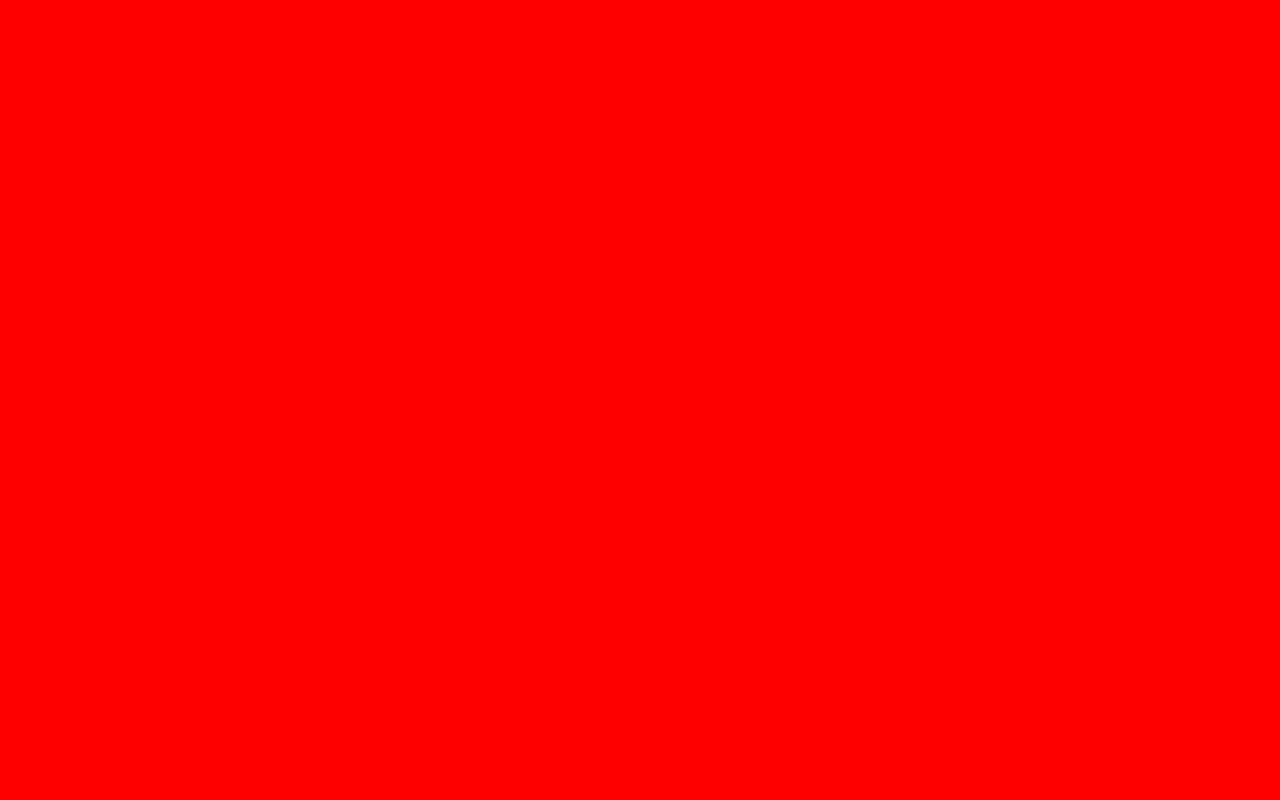
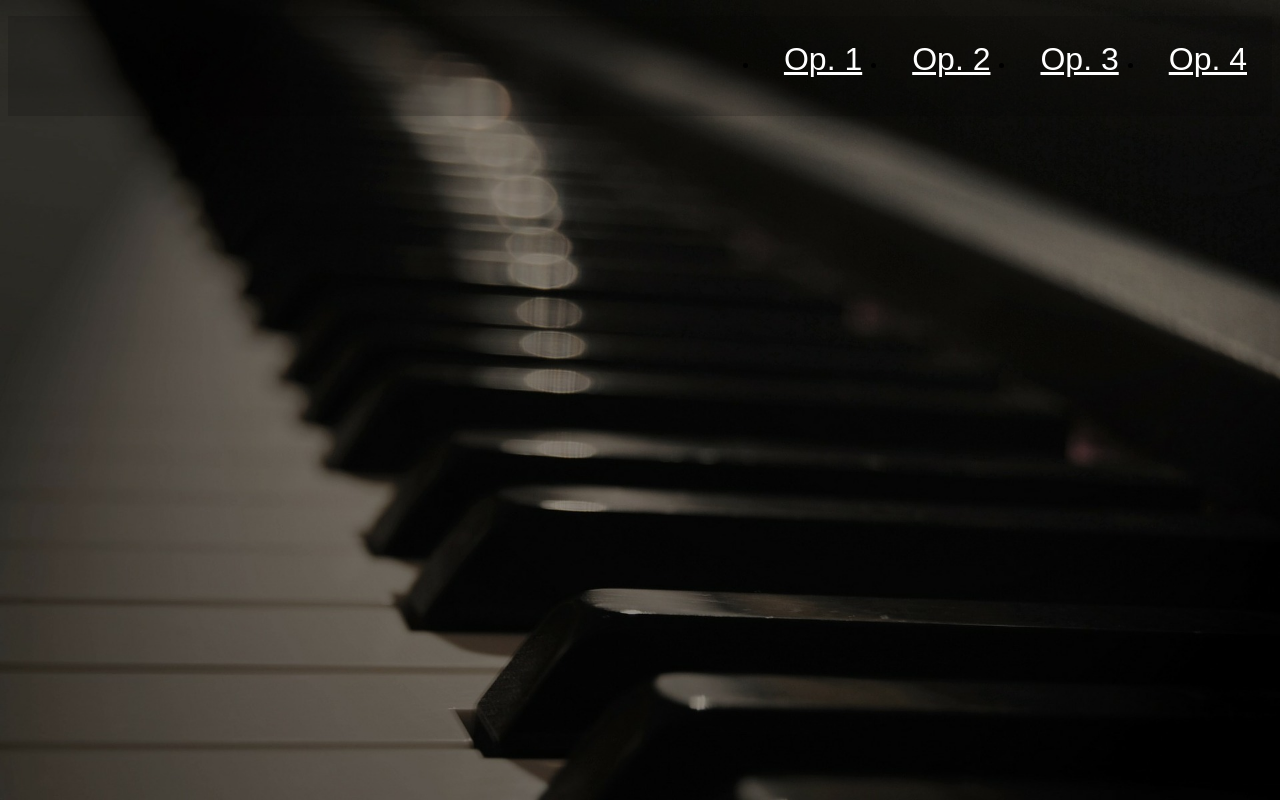
Before and after one commit to Hansen-Thomas/Hansen-Thomas.github.io, a plain HTML site: page index.html in a window 1280 px wide. Drawn offline with Linux system fonts and the light colour scheme.

Commit message:
add background-image and few styles

```diff
--- a/index.html
+++ b/index.html
@@ -7,5 +7,13 @@
         <link rel="stylesheet" href="style.css">
     </head>
     <body>
+        <nav>
+            <ul>
+                <li><a href="#">Op. 1</a></li>
+                <li><a href="#">Op. 2</a></li>
+                <li><a href="#">Op. 3</a></li>
+                <li><a href="compositions/requiem_op4.html">Op. 4</a></li>
+            </ul>
+        </nav>
     </body>
 </html>
--- a/style.css
+++ b/style.css
@@ -1,4 +1,35 @@
+html {
+  box-sizing: border-box;
+}
+
 body {
-    background-color: red;
-    background-image: "/images/requiem-christmas.jpeg";
+  background-color: black;
+  background-image: url("images/piano.jpg");
+  background-repeat: no-repeat;
+  /* background-position: center; */
+  background-size: cover;
 }
+
+nav {
+  background-color: rgba(0, 0, 0, 0.15);
+  height: 100px;
+  align-items: center;
+}
+
+nav ul {
+  display: flex;
+  justify-content: end;
+}
+
+nav ul li a {
+  display: inline-block;
+  color: white;
+  font-size: 2em;
+  font-family: Gotham Rounded, sans-serif;
+  padding: 25px;
+}
+
+nav ul li a:hover {
+  color: gold;
+  transition: 1s;
+}
```
Also changed, not shown: compositions/requiem_op4.html (added, +15 -0 lines), images/piano.jpg (added).
